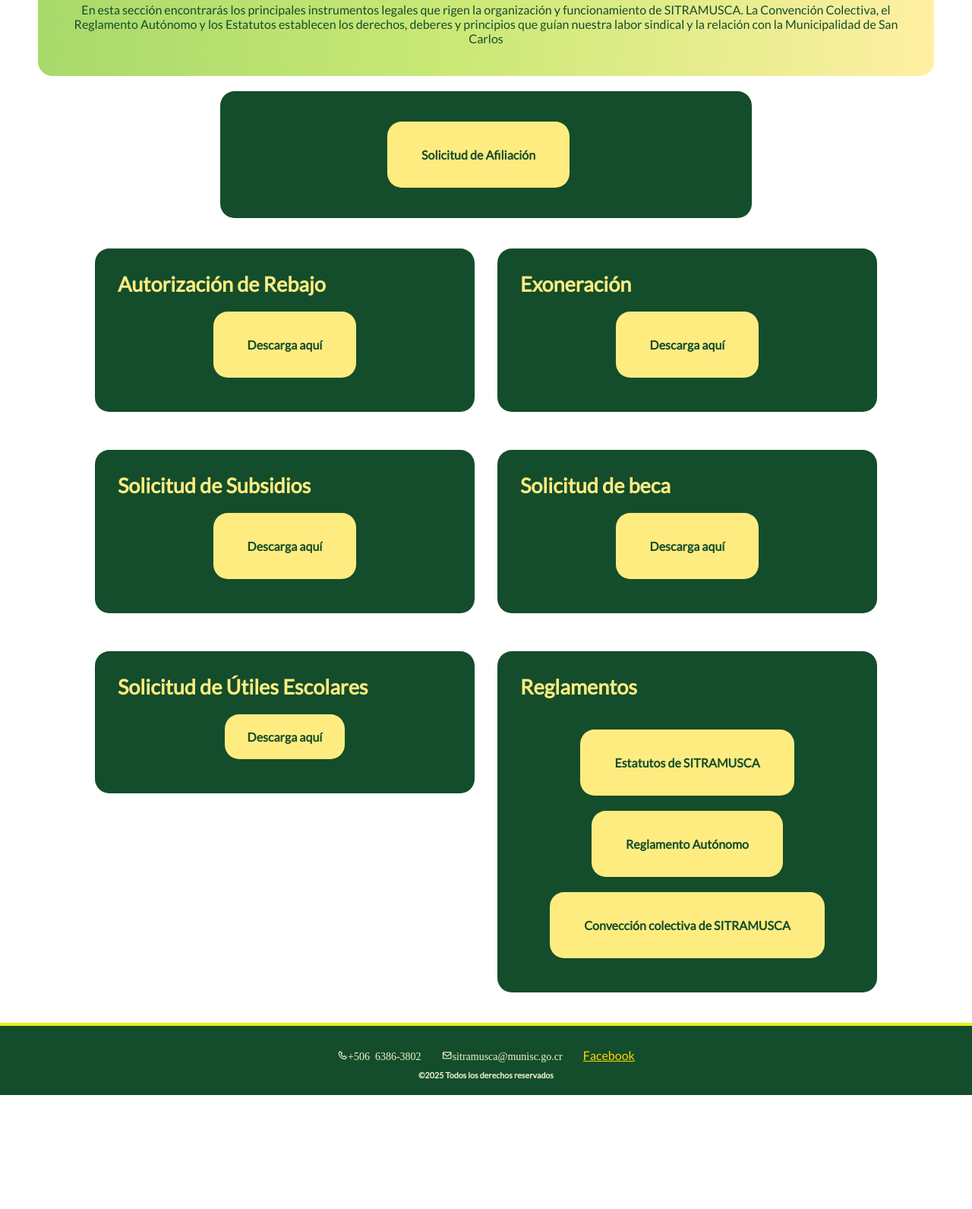
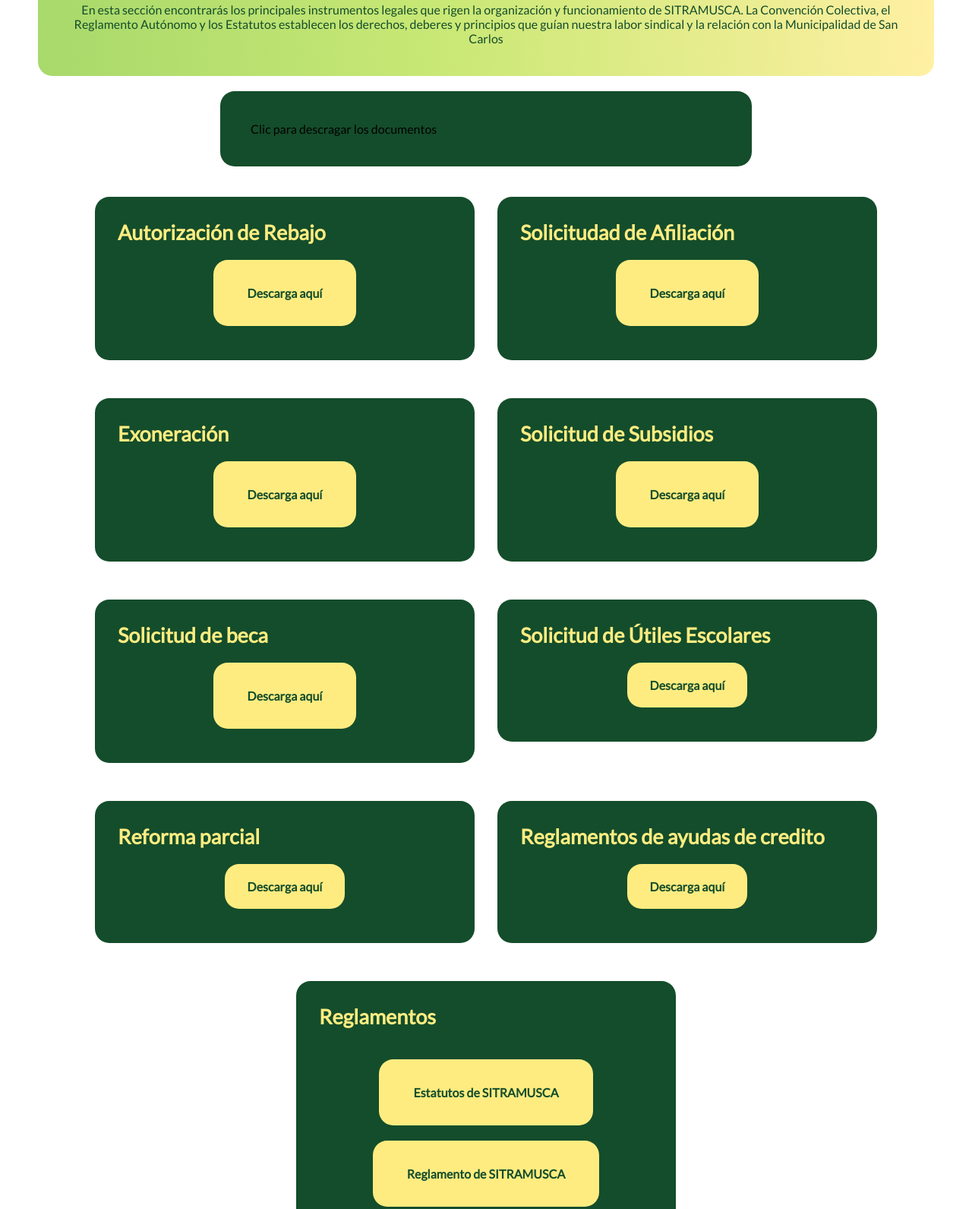
Before and after one commit to SITRAMUSCA/SITRAMUSCA, a plain HTML site: page MN/MarcoN.html in a window 1280 px wide. Shown: the part 757-2348 px from the top of the page at 76% size. Before the commit the page ends 2198 px from the top, so only its background shows below. Drawn offline with nearby package versions, Linux system fonts and the light colour scheme.

Commit message:
Update MarcoN.html

```diff
--- a/MN/MarcoN.html
+++ b/MN/MarcoN.html
@@ -73,7 +73,7 @@
 
             <header class="Nuca">
 
-                <a href="../res/SOLICITUD DE AFILIACIÓN.docx" download class="Botds">Solicitud de Afiliación</a>
+            <p>Clic para descragar los documentos</p>
 
             </header>
 
@@ -92,6 +92,18 @@
 
                 </section>
 
+                <section class="Pe">
+
+                    <h2 class="TPe">Solicitudad de Afiliación</h2>
+
+                    <div class="DocB">
+
+                <a href="../res/SOLICITUD DE AFILIACIÓN.docx" download class="Botd">Descarga aquí</a>
+
+
+                    </div>
+
+                </section>
 
                 <section class="Pe">
 
@@ -130,7 +142,7 @@
 
                 </section>
 
-                <section class="PeC">
+                 <section class="PeC">
 
                     <h2 class="TPe">Solicitud de Útiles Escolares</h2>
 
@@ -142,6 +154,33 @@
 
                 </section>
 
+
+                 <section class="PeC">
+
+                    <h2 class="TPe">Reforma parcial</h2>
+
+                    <div class="DocB">
+
+                        <a href="../res/Reforma Parcial Estatuto SITRAMUSCA- FINAL.pdf" download class="Botd">Descarga aquí</a>
+
+                    </div>
+
+                </section>
+
+
+                 <section class="PeC">
+
+                    <h2 class="TPe">Reglamentos de ayudas de credito</h2>
+
+                    <div class="DocB">
+
+                        <a href="../res/REGLAMENTO DE AYUDAS CREDITO CAJA AUXILIAR 2019.pdf" download class="Botd">Descarga aquí</a>
+
+                    </div>
+
+                </section>
+
+
                 <section class="Pe">
 
                     <h2 class="TPe">Reglamentos</h2>
@@ -151,7 +190,7 @@
                         <hgroup class="Btr">
 
                             <a href="../res/ESTATUTOS DE SITRAMUSCA.pdf" download class="Botd">Estatutos de SITRAMUSCA</a>
-                            <a href="../res/REGLAMENTO AUTONOMO.pdf" download class="Botd">Reglamento Autónomo</a>
+                            <a href="../res/REGLAMENTO AUTONOMO.pdf" download class="Botd">Reglamento de SITRAMUSCA</a>
                             <a href="../res/CONVENCION COLECTIVA AGOSTO 2024.pdf" download class="Botd">Convección colectiva de SITRAMUSCA</a>
 
                         </hgroup>
@@ -161,6 +200,7 @@
                 </section>
 
             </section>
+
 
         </section>
 
```
